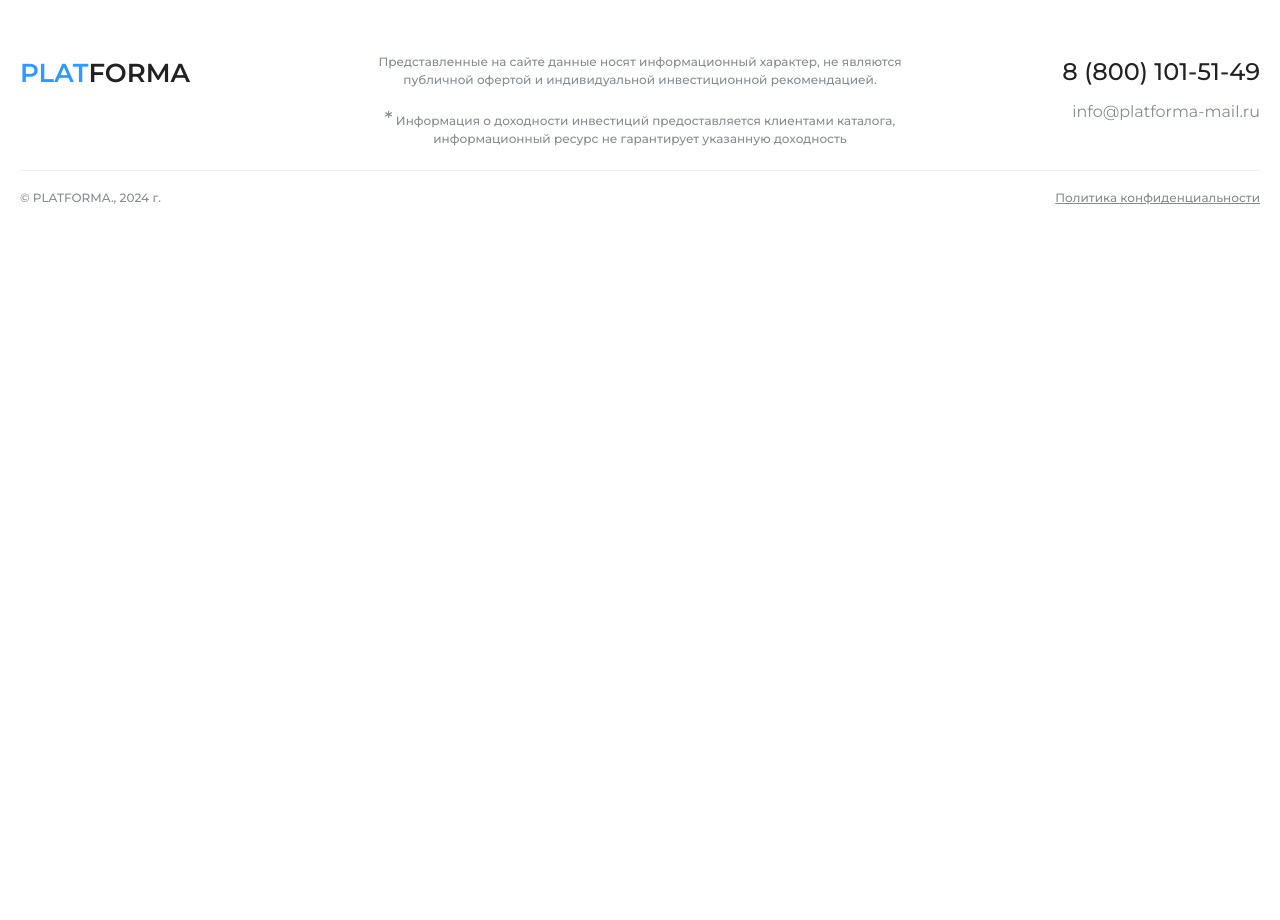
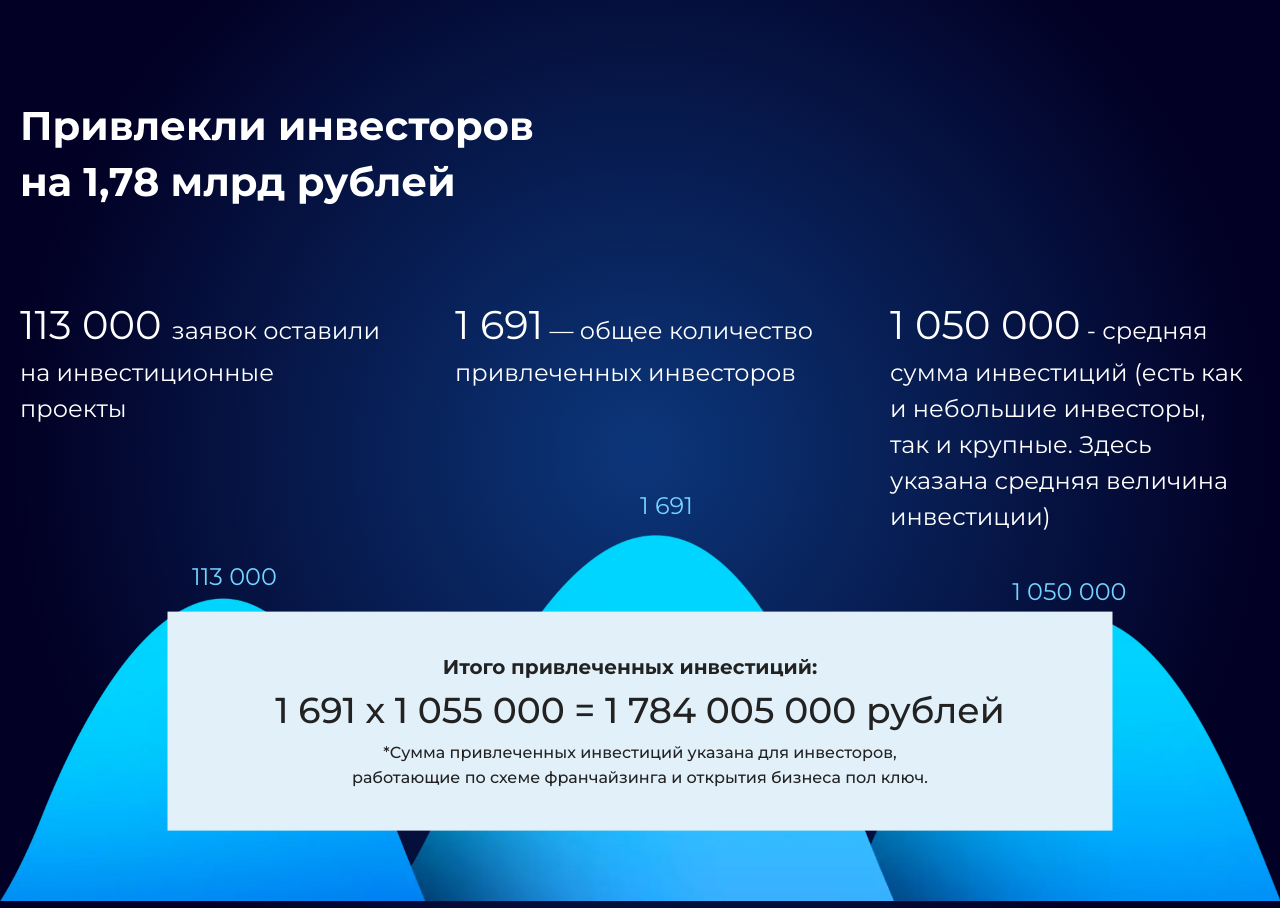
Before and after one commit to den10004/invest, a Next.js app: page /invest in a window 1280 px wide. Shown: the part 1732-2652 px from the top of the page. Before the commit the page ends 1994 px from the top, so only its background shows below. Built offline with nearby package versions, Linux system fonts and the light colour scheme.

Commit message:
лендинг привлечение

```diff
--- a/app/globals.css
+++ b/app/globals.css
@@ -9,6 +9,8 @@
   --color-text-item: #222222;
   --color-text-muted: #868c91;
   --color-border-params: #edeef1;
+  --color-table: #e2f0f9;
+  ;
 }
 
 html {
@@ -23,7 +25,6 @@ body {
   font-size: 14px;
   line-height: 1.6;
   background-color: #fff;
-  /**/
   display: flex;
   flex-direction: column;
   justify-content: space-between;
--- a/app/invest/page.jsx
+++ b/app/invest/page.jsx
@@ -1,8 +1,9 @@
 "use client";
 import "./style.css";
-import Image from "next/image";
 import PresentationModal from "@/components/Modals/PresentationModal";
 import { useState } from "react";
+import Placement from "@/components/invest-components/Placement/Placement";
+import Attraction from "@/components/invest-components/Attraction/Attraction";
 
 export default function Invest() {
   const [open, setOpen] = useState(false);
@@ -25,23 +26,8 @@ export default function Invest() {
 
       {open && <PresentationModal setOpen={setOpen} type={"placement"} />}
 
-      <section className="placement">
-        <div className="placement-bg">
-          <div className="placement-container wrap">
-            <div>
-              <h3>
-                Инвест-каталог.рф <br /> — инструмент
-                <br /> для профессионалов
-              </h3>
-              <p>
-                Вы не платите за размещение в каталоге, оплата только за
-                результат - заявки от потенциальных инвесторов. Это контакт
-                заинтересованного лица в вашем городе
-              </p>
-            </div>
-          </div>
-        </div>
-      </section>
+      <Placement />
+      <Attraction />
     </>
   );
 }
--- a/app/invest/style.css
+++ b/app/invest/style.css
@@ -25,45 +25,3 @@
         width: 100%;
     }
 }
-
-.placement {
-    background-color: var(--color-text-header);
-    color: var(--color-text-item);
-
-}
-
-.placement-bg {
-    background: url(../../public/image.webp);
-    background-position: right;
-    background-repeat: no-repeat;
-    height: 800px;
-}
-
-.placement-container {
-    padding-top: 200px;
-}
-
-.placement-container>div {
-    width: 490px;
-}
-
-.placement-container>div>h3 {
-    margin: 0;
-    font-size: 40px;
-    font-weight: bold;
-    line-height: 1.4;
-    text-align: left;
-}
-
-.placement-container>div>p {
-    font-size: 24px;
-    line-height: 1.5;
-    text-align: left;
-    margin-top: 105px;
-}
-
-@media screen and (max-width: 1700px) {
-    .placement-bg {
-        background-position: calc(10vw + 417px);
-    }
-}
--- /dev/null
+++ b/components/invest-components/Attraction/Attraction.jsx
@@ -0,0 +1,52 @@
+import "./style.css";
+import "./../style.css";
+import Image from "next/image";
+import graph from "../../../public/graph.webp";
+
+export default function Attraction() {
+  return (
+    <section className="attraction">
+      <div className="wrap">
+        <h3 className="headline-h3">
+          Привлекли инвесторов <br /> на 1,78 млрд рублей
+        </h3>
+
+        <div className="attraction__content">
+          <div className="paragraph-p">
+            <p>
+              <span>113 000 </span>заявок оставили на инвестиционные проекты
+            </p>
+          </div>
+          <div className="paragraph-p">
+            <p>
+              <span>1 691</span> — общее количество привлеченных инвесторов
+            </p>
+          </div>
+          <div className="paragraph-p">
+            <p>
+              <span>1 050 000</span> - средняя сумма инвестиций (есть как и
+              небольшие инвесторы, так и крупные. Здесь указана средняя величина
+              инвестиции)
+            </p>
+          </div>
+        </div>
+      </div>
+      <div className="attraction-img">
+        <span className="img-1">113 000</span>
+        <span className="img-2">1 691</span>
+        <span className="img-3">1 050 000</span>
+        <Image src={graph} />
+        <div className="att-table">
+          <h5 className="paragraph-p"> Итого привлеченных инвестиций:</h5>
+          <p> 1 691 х 1 055 000 = 1 784 005 000 рублей</p>
+          <div>
+            <span>
+              *Сумма привлеченных инвестиций указана для инвесторов, <br />
+              работающие по схеме франчайзинга и открытия бизнеса пол ключ.
+            </span>
+          </div>
+        </div>
+      </div>
+    </section>
+  );
+}
--- /dev/null
+++ b/components/invest-components/Attraction/style.css
@@ -0,0 +1,248 @@
+.attraction {
+    background: rgb(12, 54, 122);
+    background: radial-gradient(circle, rgba(12, 54, 122, 1) 0%, rgba(2, 0, 36, 1) 80%);
+    padding-top: 160px;
+}
+
+.attraction__content {
+    display: flex;
+    justify-content: space-between;
+    flex-wrap: wrap;
+    width: 100%;
+    margin-top: 75px;
+}
+
+.attraction__content>div {
+    padding-top: 10px;
+    padding-right: 10px;
+}
+
+.attraction__content>div {
+    width: 360px;
+
+}
+
+.attraction__content>div>p>span {
+    font-size: 40px;
+}
+
+.attraction-img {
+    position: relative;
+}
+
+.attraction-img>span {
+    position: absolute;
+    font-size: 24px;
+    color: rgb(115, 212, 255);
+}
+
+.img-1 {
+    top: 45px;
+    left: 15%;
+}
+
+
+.img-2 {
+    top: -48px;
+    left: 50%;
+}
+
+.img-3 {
+    top: 68px;
+    right: 13%;
+}
+
+.attraction-img>img {
+    width: 100%;
+}
+
+.att-table {
+    position: absolute;
+    top: 50%;
+    left: 50%;
+    transform: translate(-50%, -50%);
+    width: 1070px;
+    padding: 50px 80px;
+    background-color: var(--color-table);
+    color: var(--color-text-item);
+}
+
+.att-table>div {
+    text-align: center;
+    font-size: 16px;
+    font-weight: 500;
+}
+
+.att-table>p {
+    font-size: 48px;
+    text-align: center;
+    font-weight: 500;
+}
+
+.att-table>h5 {
+    margin: 0 20px 0 0;
+
+}
+
+
+.att-table>.paragraph-p {
+    text-align: center;
+}
+
+@media screen and (max-width: 1400px) {
+    .attraction {
+        padding-top: 100px;
+    }
+
+    .att-table {
+        width: 945px;
+        padding: 40px 0px;
+    }
+
+    .att-table>h5 {
+        font-size: 20px !important;
+    }
+
+    .att-table>p {
+        font-size: 36px;
+
+    }
+}
+
+
+@media screen and (max-width: 1280px) {
+    .attraction-img>img {
+        height: 80%;
+    }
+
+    .img-1 {
+        top: 23px;
+        left: 15%;
+    }
+
+    .img-3 {
+        top: 38px;
+        right: 12%;
+    }
+}
+
+@media screen and (max-width: 1000px) {
+    .att-table {
+        width: 80%;
+        padding: 20px 0;
+        top: 60%;
+    }
+
+    .att-table>p {
+        font-size: 30px;
+    }
+
+    .att-table>div {
+        font-size: 12px;
+
+    }
+}
+
+@media screen and (max-width: 1100px) {
+    .img-1 {
+        top: 13px;
+        left: 14%;
+    }
+
+    .img-3 {
+        top: 27px;
+        right: 10%;
+    }
+}
+
+
+@media screen and (max-width: 940px) {
+    .img-1 {
+        top: 13px;
+        left: 14%;
+    }
+
+    .img-2 {
+        top: -44px;
+        left: 48%;
+    }
+
+    .img-3 {
+        top: 27px;
+        right: 10%;
+    }
+}
+
+
+@media screen and (max-width: 768px) {
+    .attraction {
+        padding-top: 80px;
+    }
+
+    .attraction__content {
+        margin-top: 40px;
+    }
+
+    .attraction__content>div>p>span {
+        font-size: 30px;
+    }
+
+    .attraction-img>img {
+        margin-top: 65px;
+        height: 50%;
+    }
+
+    .attraction-img>span {
+        font-size: 22px;
+    }
+
+    .img-1 {
+        top: 70px;
+        left: 13%;
+    }
+
+    .img-2 {
+        top: 25px;
+        left: 48%;
+    }
+
+    .img-3 {
+        top: 75px;
+        right: 9%;
+    }
+
+}
+
+@media screen and (max-width: 768px) {
+    .img-1 {
+        top: 59px;
+        left: 11%;
+    }
+
+    .img-3 {
+        top: 69px;
+        right: 7%;
+    }
+}
+
+
+@media screen and (max-width:425px) {
+    .attraction-img>span {
+        font-size: 18px;
+    }
+
+    .img-1 {
+        top: 59px;
+        left: 11%;
+    }
+
+    .img-2 {
+        top: 29px;
+        left: 46%;
+    }
+
+    .img-3 {
+        top: 63px;
+        right: 6%;
+    }
+}
--- /dev/null
+++ b/components/invest-components/Placement/Placement.jsx
@@ -0,0 +1,24 @@
+import "./style.css";
+import "./../style.css";
+
+export default function Placement() {
+  return (
+    <section className="placement">
+      <div className="placement-bg">
+        <div className="placement-container wrap">
+          <div>
+            <h3 className="headline-h3">
+              Инвест-каталог.рф <br /> — инструмент
+              <br /> для профессионалов
+            </h3>
+            <p className="paragraph-p">
+              Вы не платите за размещение в каталоге, оплата только за результат
+              - заявки от потенциальных инвесторов. Это контакт
+              заинтересованного лица в вашем городе
+            </p>
+          </div>
+        </div>
+      </div>
+    </section>
+  );
+}
--- /dev/null
+++ b/components/invest-components/Placement/style.css
@@ -0,0 +1,69 @@
+.placement {
+    background-color: var(--color-text-header);
+    color: var(--color-text-item);
+
+}
+
+.placement-bg {
+    background: url(../../../public/image.webp);
+    background-position: top right;
+    background-repeat: no-repeat;
+    height: 800px;
+}
+
+.placement-container {
+    padding-top: 200px;
+}
+
+.placement-container>div {
+    width: 490px;
+}
+
+.placement-container>div>p {
+    margin-top: 105px;
+}
+
+@media screen and (max-width: 1700px) {
+    .placement-bg {
+        background-position: calc(10vw + 417px);
+    }
+}
+
+@media screen and (max-width: 1400px) {
+    .placement-container {
+        padding-top: 140px;
+    }
+
+    .placement-bg {
+        background-position: calc(10vw + 417px) -48px;
+    }
+}
+
+
+@media screen and (max-width: 900px) {
+    .placement-bg {
+        background-position: calc(10vw + 520px) -48px;
+    }
+}
+
+@media screen and (max-width: 768px) {
+    .placement-container {
+        padding-top: 80px;
+    }
+
+    .placement-container>div>p {
+        margin-top: 50px
+    }
+
+    .placement-bg {
+        background-position: calc(10vw + 520px) -175px;
+    }
+
+}
+
+@media screen and (max-width: 550px) {
+    .placement-container>div {
+        width: 100%;
+    }
+
+}
--- /dev/null
+++ b/components/invest-components/style.css
@@ -0,0 +1,56 @@
+.headline-h3 {
+    margin: 0;
+    font-size: 40px;
+    font-weight: bold;
+    line-height: 1.4;
+    text-align: left;
+}
+
+.paragraph-p {
+    font-size: 24px;
+    line-height: 1.5;
+    text-align: left;
+
+}
+
+@media screen and (max-width: 768px) {
+    .headline-h3 {
+        font-size: 36px;
+    }
+
+    .paragraph-p {
+        font-size: 20px;
+    }
+}
+
+
+
+@media screen and (max-width: 550px) {
+    .headline-h3 {
+        font-size: 32px;
+    }
+
+    .paragraph-p {
+        font-size: 18px;
+    }
+}
+
+@media screen and (max-width: 375px) {
+    .headline-h3 {
+        font-size: 28px;
+    }
+
+    .paragraph-p {
+        font-size: 18px;
+    }
+
+    .headline-h3>br {
+        display: none;
+    }
+}
+
+@media screen and (max-width: 370px) {
+    .headline-h3 {
+        font-size: 26px;
+    }
+}
```
Also changed, not shown: public/bg2.webp (deleted), public/graph1.webp (added).
